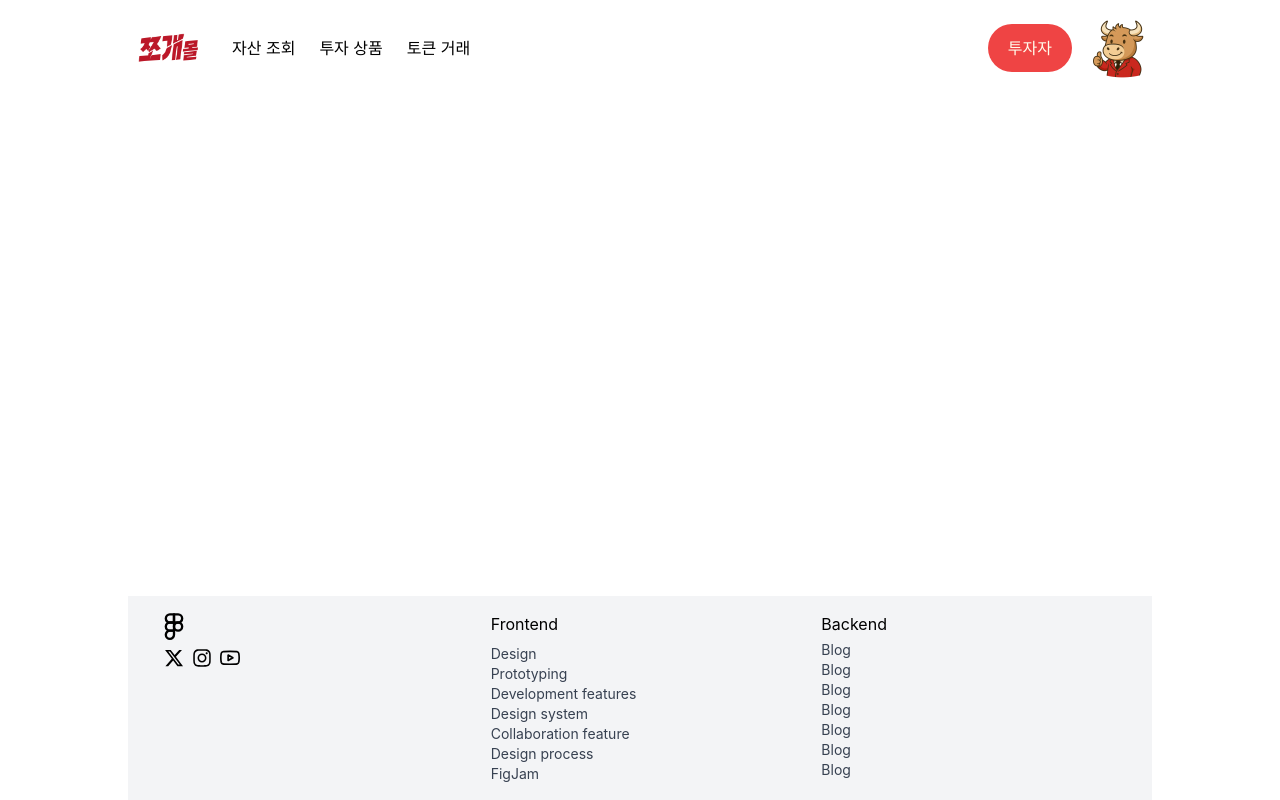
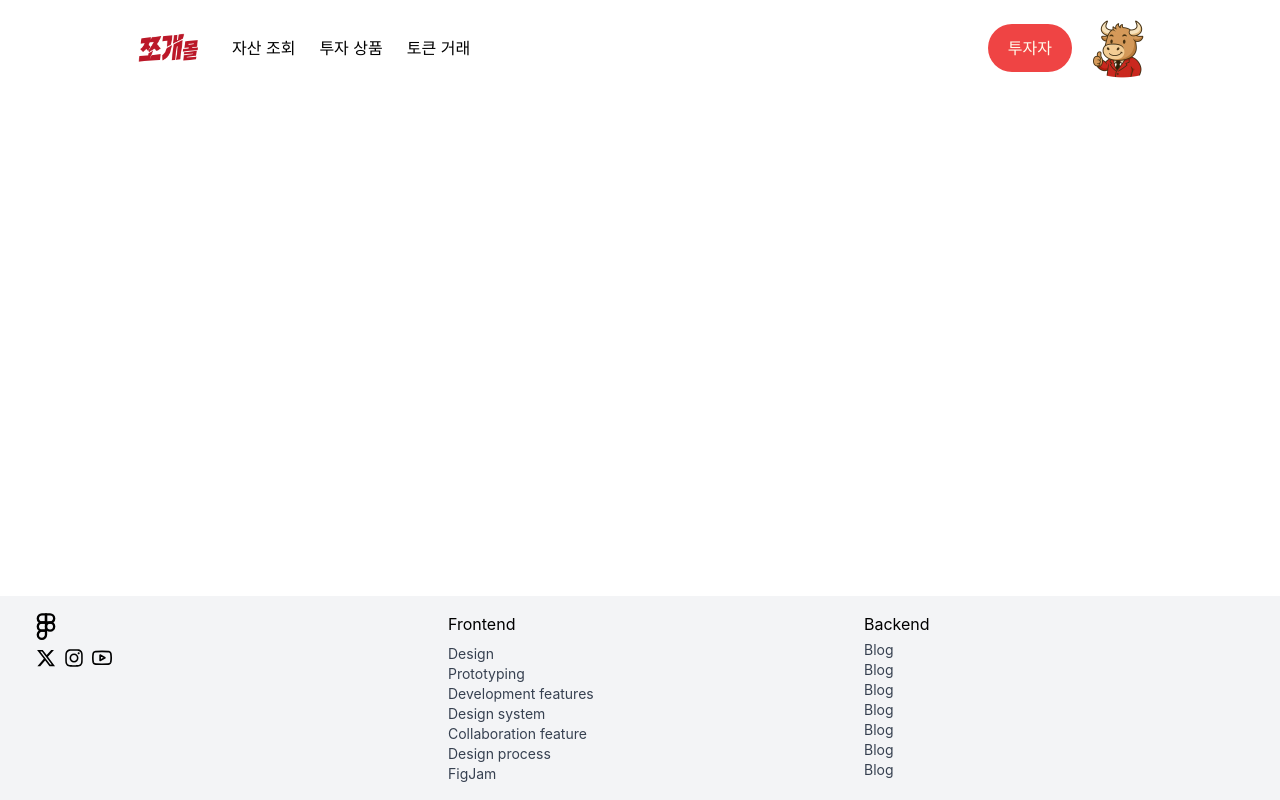
Before and after one commit to LG-CNS-2-FINAL-PROJECT-FINANCE/FrontEnd, a React (Create React App) app: page / in a window 1280 px wide. Built offline with nearby package versions, Linux system fonts and the light colour scheme.

Commit message:
Refactor: #3 Header Padding 10퍼 적용

```diff
--- a/src/layout/Header/Header.js
+++ b/src/layout/Header/Header.js
@@ -10,6 +10,7 @@ function Header(){
             w-full
             bg-white
             py-2
+            px-[10%]
         ">
             <div className="
                 flex
--- a/src/layout/Layout.js
+++ b/src/layout/Layout.js
@@ -6,10 +6,10 @@ function Layout() {
     return (
         // 레이아웃 최대높이 (사이트 최소높이 브라우저 창 크기 - 필요시 변경 가능)
         //style={{minHeight: '100vh'}}
-        <div className="flex flex-col min-h-screen px-[10%]">
+        <div className="flex flex-col min-h-screen">
             <Header />
 
-            <main className="flex-grow">
+            <main className="flex-grow px-[10%] ">
             <Outlet />
             </main>
 
```
